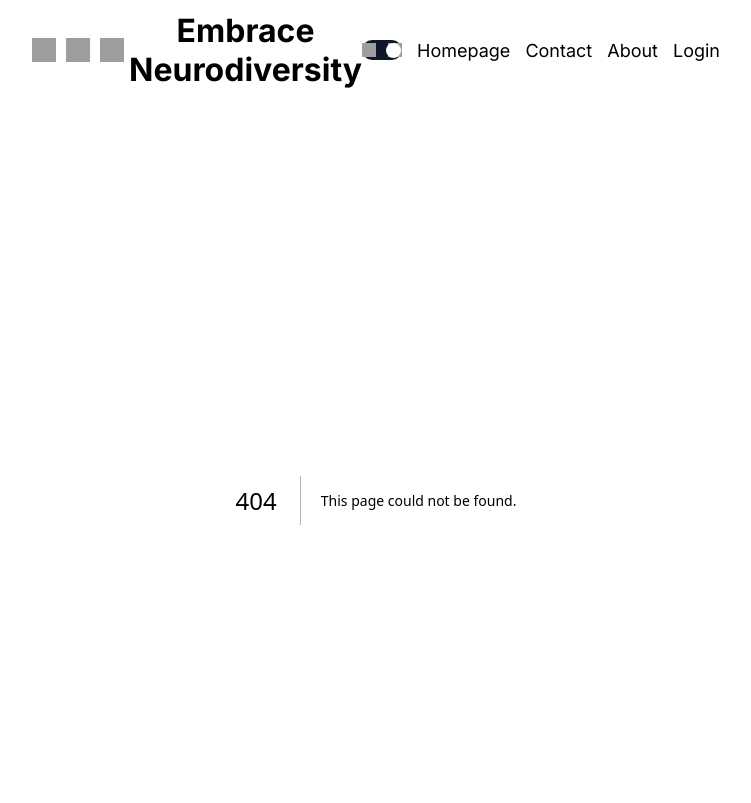
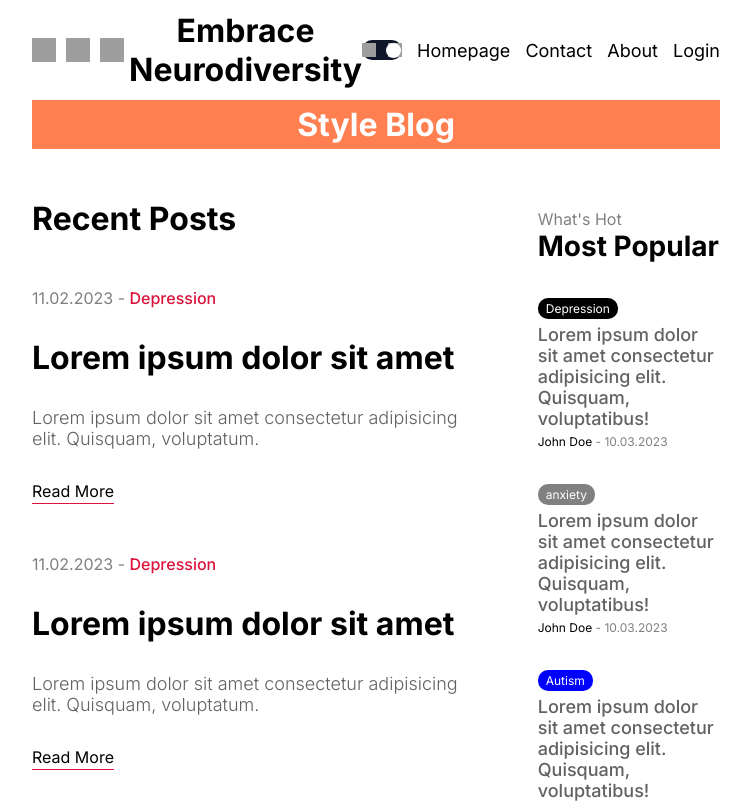
Before and after one commit to TravisLoganT/Neurodiversity, a Next.js app: page /blog in a window 1280 px wide. Before the commit this address had no page. Shown: the top 803 px of the page, without its empty margins (264-1015 px from the left). Built offline with nearby package versions, Linux system fonts and the light colour scheme; grey boxes are pictures that could not be loaded.

Commit message:
posts can be categorised by topic

```diff
--- /dev/null
+++ b/src/app/blog/blogPage.module.css
@@ -0,0 +1,11 @@
+.title {
+    background-color: coral;
+    color: white;
+    padding: 5px 10px;
+    text-align: center;
+}
+
+.content {
+    display: flex;
+    gap: 50px;
+}
--- /dev/null
+++ b/src/app/blog/page.jsx
@@ -0,0 +1,18 @@
+import React from "react";
+import CardList from "@/components/cardList/CardList";
+import styles from "./blogPage.module.css";
+import Menu from "@/components/menu/Menu";
+
+const BlogPage = () => {
+  return (
+    <div className={styles.container}>
+      <h1 className={styles.title}>Style Blog</h1>
+      <div className={styles.content}>
+        <CardList />
+        <Menu />
+      </div>
+    </div>
+  );
+};
+
+export default BlogPage;
```
